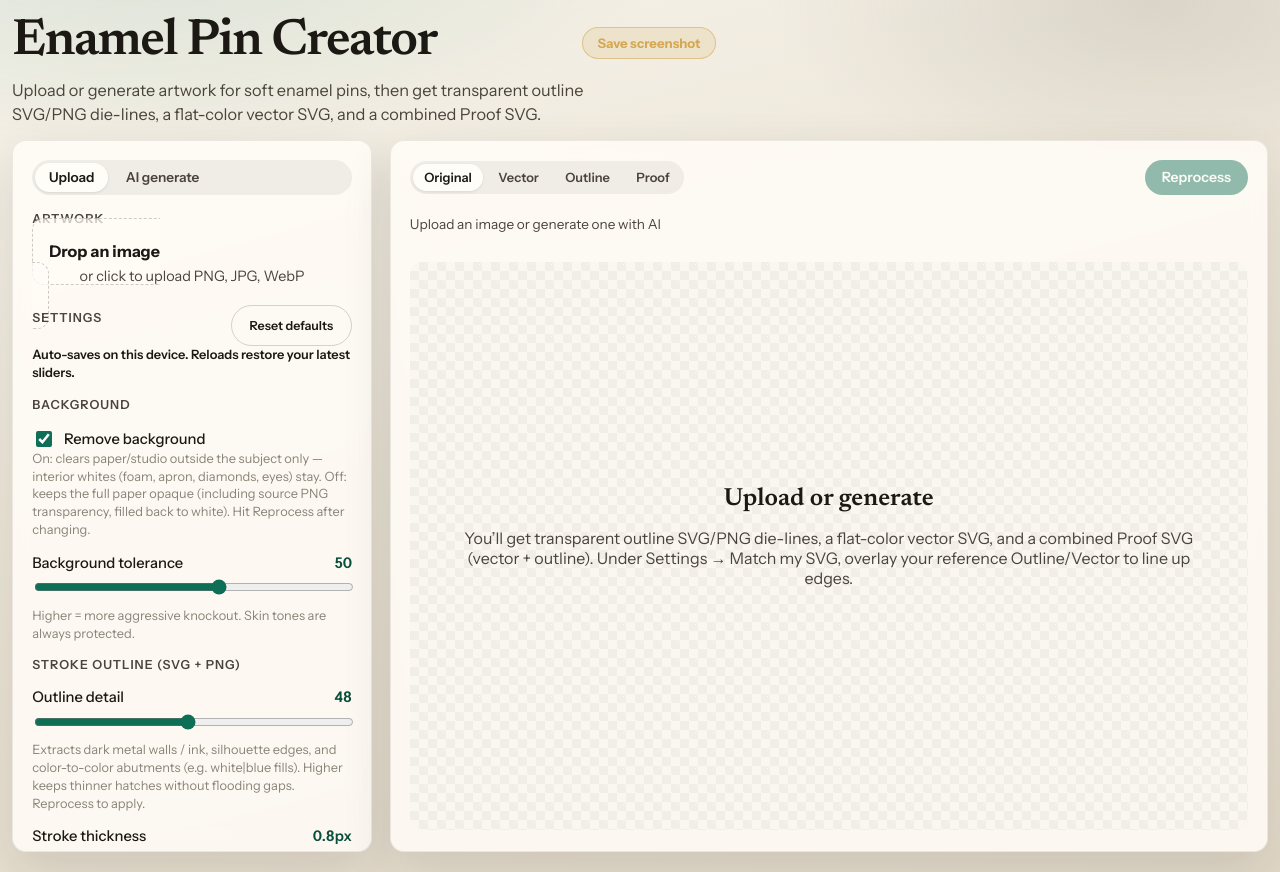
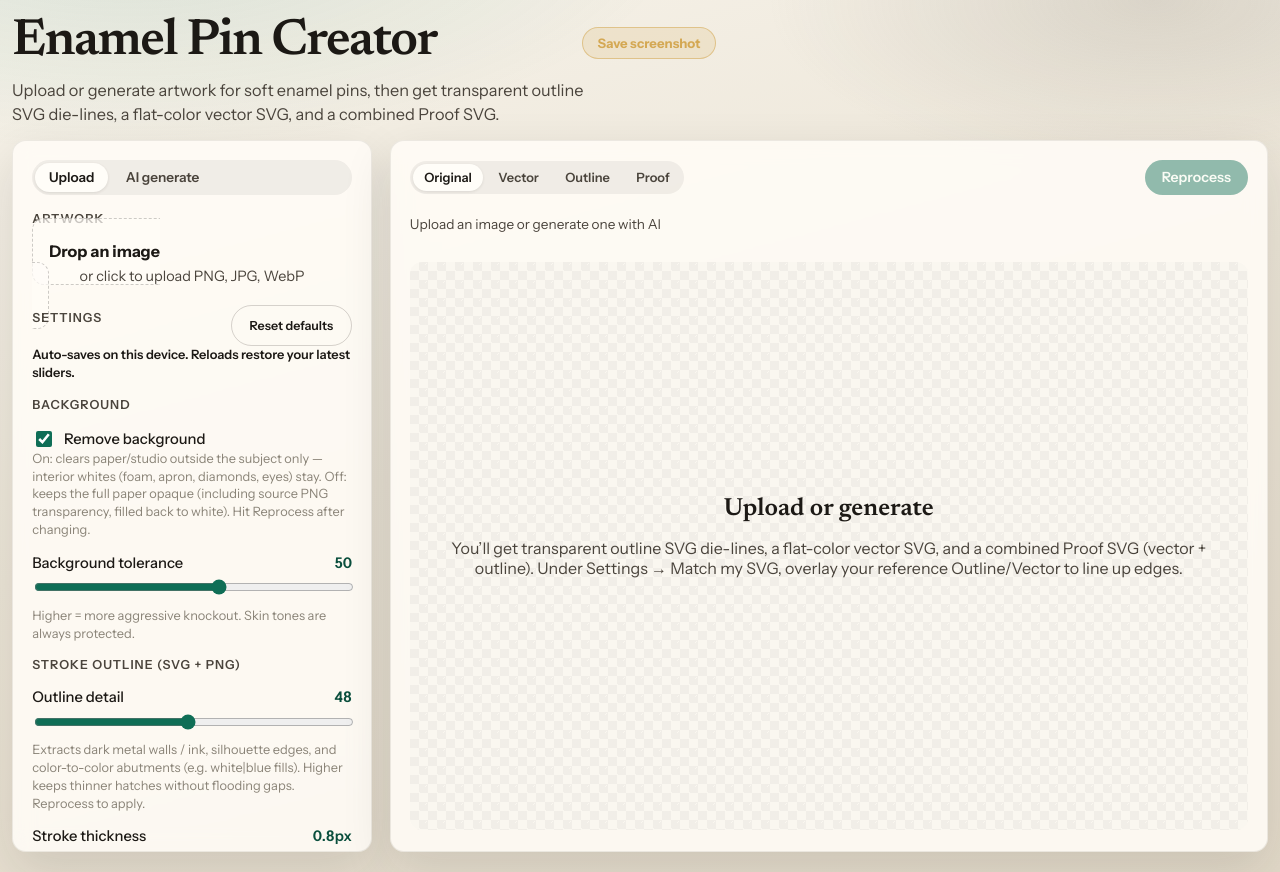
Before and after one commit to LutherFergus/enamel-pin, a React (Vite) app: page / in a window 1280 px wide. Built offline with nearby package versions, Linux system fonts and the light colour scheme.

Commit message:
Drop PNG mentions from copy after removing outline PNG download
Co-authored-by: LutherFergus <LutherFergus@users.noreply.github.com>

```diff
--- a/src/App.tsx
+++ b/src/App.tsx
@@ -416,7 +416,7 @@ export default function App() {
         </div>
         <p className="lede">
           Upload or generate artwork for soft enamel pins, then get transparent outline
-          SVG/PNG die-lines, a flat-color vector SVG, and a combined Proof SVG.
+          SVG die-lines, a flat-color vector SVG, and a combined Proof SVG.
         </p>
       </header>
 
--- a/src/components/Preview.tsx
+++ b/src/components/Preview.tsx
@@ -317,7 +317,7 @@ export function Preview({
         <div className="empty-state">
           <h3>Upload or generate</h3>
           <p>
-            You’ll get transparent outline SVG/PNG die-lines, a flat-color
+            You’ll get transparent outline SVG die-lines, a flat-color
             vector SVG, and a combined Proof SVG (vector + outline). Under
             Settings → Match my SVG, overlay your reference Outline/Vector to
             line up edges.
```
